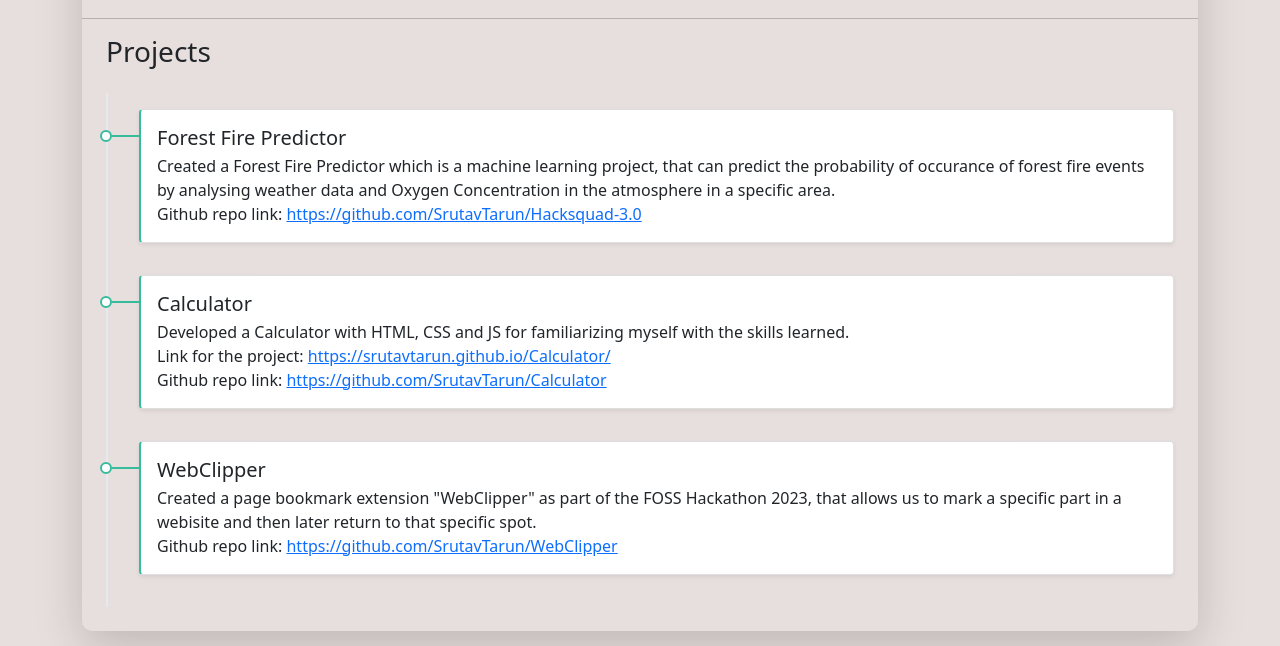
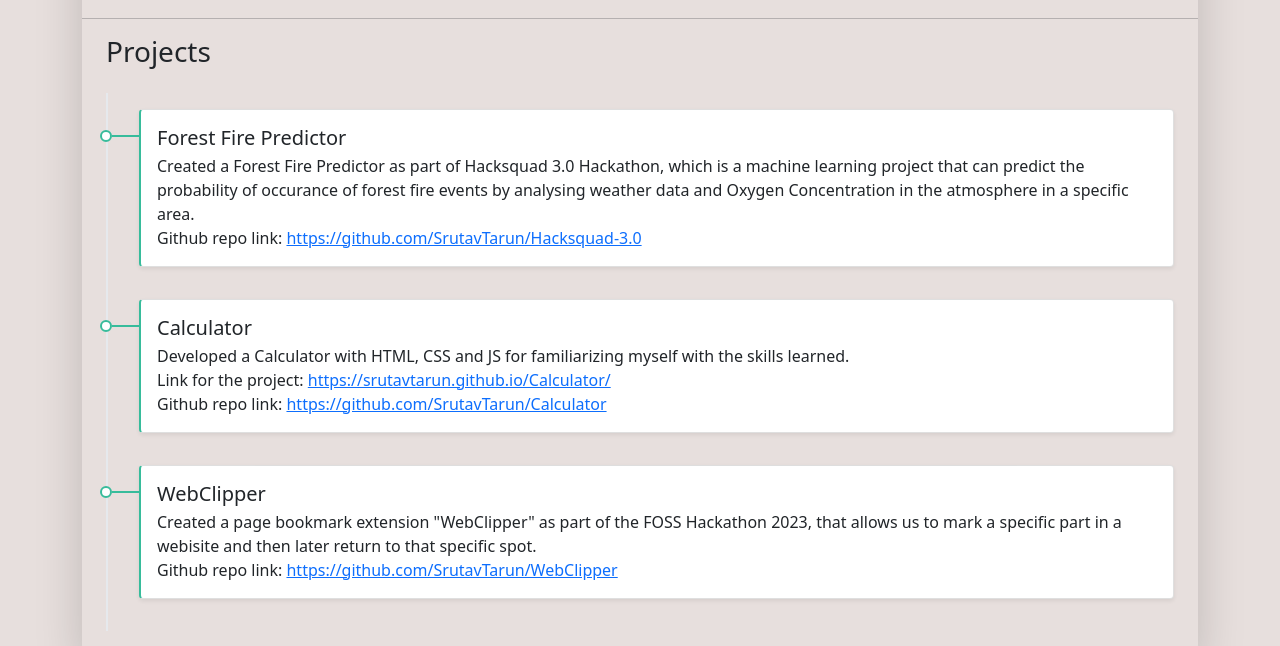
Before and after one commit to SrutavTarun/Resume, a website: page index.html in a window 1280 px wide. Shown: the part 1229-1875 px from the top of the page. Drawn offline with nearby package versions, Linux system fonts and the light colour scheme.

Commit message:
minor changes

```diff
--- a/index.html
+++ b/index.html
@@ -162,7 +162,7 @@
               <div class="card-body">
                 <div class="h5 mb-1">Forest Fire Predictor<span class="text-muted h6"></span></div>
                 <div>
-                  Created a Forest Fire Predictor which is a machine learning project, that can predict the probability of occurance of forest fire events by analysing weather data and Oxygen Concentration in the atmosphere in a specific area. <br>Github repo link: <a href="https://github.com/SrutavTarun/Hacksquad-3.0">https://github.com/SrutavTarun/Hacksquad-3.0</a>
+                  Created a Forest Fire Predictor as part of Hacksquad 3.0 Hackathon, which is a machine learning project that can predict the probability of occurance of forest fire events by analysing weather data and Oxygen Concentration in the atmosphere in a specific area. <br>Github repo link: <a href="https://github.com/SrutavTarun/Hacksquad-3.0">https://github.com/SrutavTarun/Hacksquad-3.0</a>
                 </div>
               </div>
             </div>
```
